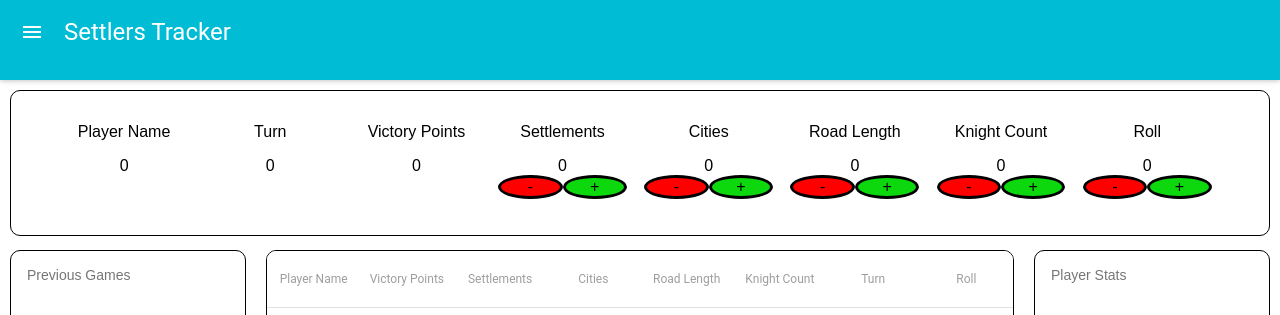
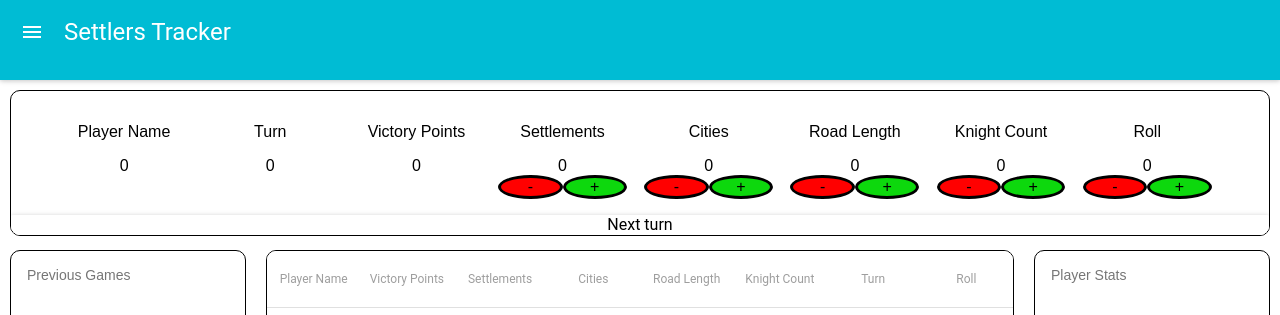
Before and after one commit to Rsalge/settlers-tracker, a React (Create React App) app: page / in a window 1280 px wide. Shown: the top 315 px of the page. Built offline with nearby package versions, Linux system fonts and the light colour scheme.

Commit message:
incorporates next turn button, not linked on the back end yet

```diff
--- a/src/components/Todo.js
+++ b/src/components/Todo.js
@@ -8,10 +8,8 @@ import ContentRemove from 'material-ui/svg-icons/content/remove';
 
 
 const Todo = ({ onClick, completed, text, img, onIncrementClick, onDecrementClick, id, count, calculated }) => {
-  console.log('todo ', id, 'count: ', count)
   let showCounter = 'inherit'
   if ( calculated ) {
-    console.log('DISPLAY SET TO NONE')
     showCounter = 'none'
   }
   return (
@@ -19,10 +17,10 @@ const Todo = ({ onClick, completed, text, img, onIncrementClick, onDecrementClic
       <p> {text} </p>
       {count}
       <div style={{display:showCounter}}>
-        <div style={{display: 'inline-block', borderRadius:'75%', width: '40%', backgroundColor:'red', border:'solid'}} onClick={()=> onDecrementClick(id)} mini={true} >
+        <div style={{display: 'inline-block', borderRadius:'75%', width: '40%', backgroundColor:'red', border:'solid'}} onClick={()=> onDecrementClick(id)} >
           -
         </div>
-        <div style={{display: 'inline-block', borderRadius:'75%', width: '40%', backgroundColor:'#0dd80d', border:'solid'}} onClick={()=> onIncrementClick(id)} mini={true} >
+        <div style={{display: 'inline-block', borderRadius:'75%', width: '40%', backgroundColor:'#0dd80d', border:'solid'}} onClick={()=> onIncrementClick(id)} >
           +
         </div>
       </div>
@@ -30,10 +28,10 @@ const Todo = ({ onClick, completed, text, img, onIncrementClick, onDecrementClic
   )
 }
 
-Todo.propTypes = {
-  onClick: PropTypes.func.isRequired,
-  completed: PropTypes.bool.isRequired,
-  text: PropTypes.string.isRequired
-}
+// Todo.propTypes = {
+//   onClick: PropTypes.func.isRequired,
+//   completed: PropTypes.bool.isRequired,
+//   text: PropTypes.string.isRequired
+// }
 
 export default Todo
--- a/src/components/TodoList.js
+++ b/src/components/TodoList.js
@@ -1,6 +1,7 @@
 import React from 'react'
 import PropTypes from 'prop-types'
 import Todo from './Todo'
+import RaisedButton from 'material-ui/RaisedButton';
 import { GridList } from 'material-ui/GridList';
 
 const styles = {
@@ -20,22 +21,27 @@ const styles = {
 };
 
 const TodoList = ({ todos, onTodoClick, onIncrementClick, onDecrementClick }) => (
-  <ul style={styles.gridList} cols={2.2}>
-    {todos.map(todo => (
-      <Todo key={todo.id} {...todo} onDecrementClick={onDecrementClick} onIncrementClick={onIncrementClick} />
-    ))}
-  </ul>
+  <div style={{display:'inline'}}>
+    <ul style={styles.gridList} cols={2.2}>
+      {todos.map(todo => (
+        <Todo key={todo.id} {...todo} onDecrementClick={onDecrementClick} onIncrementClick={onIncrementClick} />
+      ))}
+    </ul>
+    <RaisedButton style={{width:'100%', height:'50px'}}>
+      Next turn
+    </RaisedButton>
+  </div>
 )
 
-TodoList.propTypes = {
-  todos: PropTypes.arrayOf(
-    PropTypes.shape({
-      id: PropTypes.number.isRequired,
-      completed: PropTypes.bool.isRequired,
-      text: PropTypes.string.isRequired
-    }).isRequired
-  ).isRequired,
-  onTodoClick: PropTypes.func.isRequired
-}
+// TodoList.propTypes = {
+//   todos: PropTypes.arrayOf(
+//     PropTypes.shape({
+//       id: PropTypes.number.isRequired,
+//       completed: PropTypes.bool.isRequired,
+//       text: PropTypes.string.isRequired
+//     }).isRequired
+//   ).isRequired,
+//   onTodoClick: PropTypes.func.isRequired
+// }
 
 export default TodoList
--- a/src/components/Turns.js
+++ b/src/components/Turns.js
@@ -60,7 +60,6 @@ class Turns extends Component {
   }
 
   generateHeaders(header) {
-    console.log('HERE are the headers', header)
     return (
       <TableHeaderColumn
         style={
```
